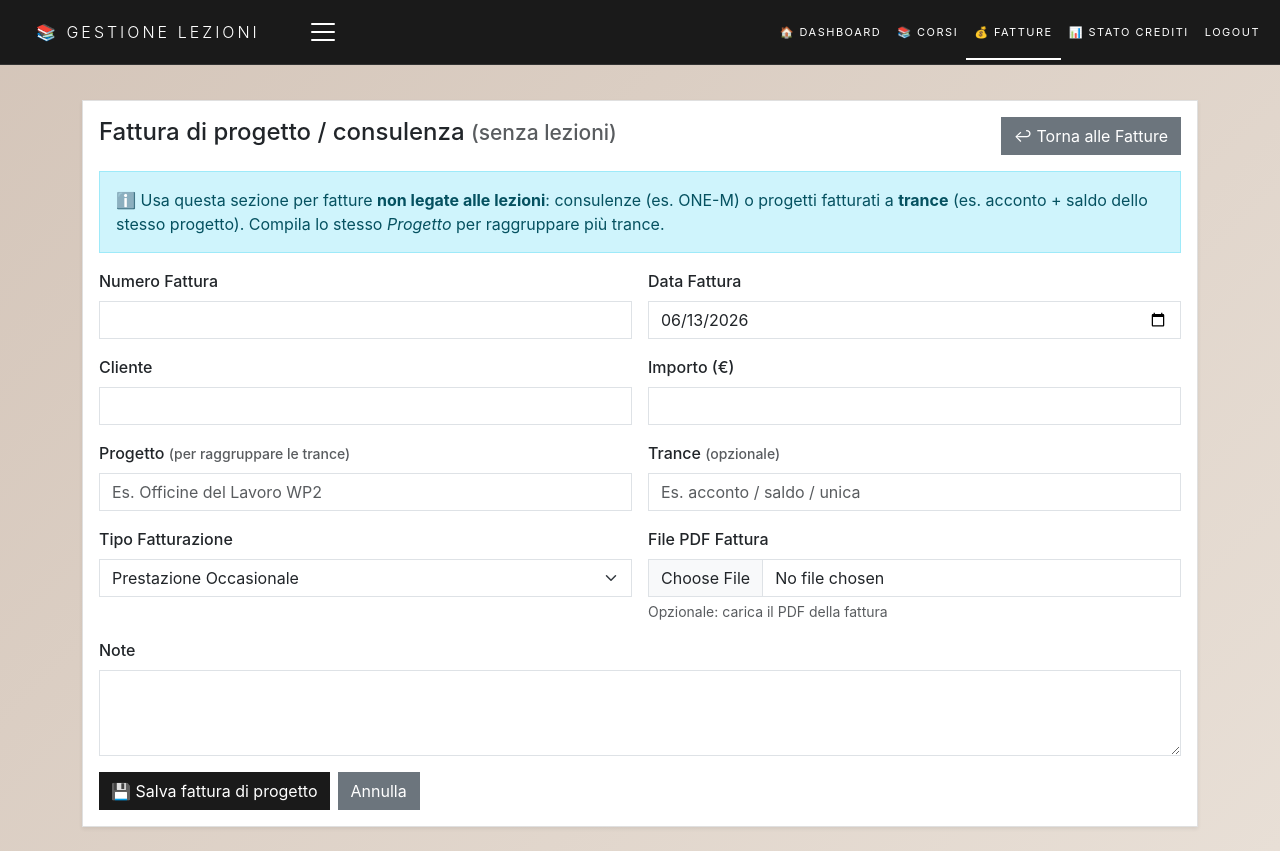
After one commit to Matluc88/gestione-lezioni, a Flask app: page /fatture/aggiungi_fattura_progetto in a window 1280 px wide. The commit adds this page. Run offline with Flask 3, Linux system fonts and the light colour scheme; a user stored in the database is signed in; data that the repository does not hold is empty; parts of the project's set-up code (start-up, migrations or seed data) failed here and were passed over; some libraries are stand-ins or nearby versions.

Commit message:
fatture: sezione "fattura di progetto/consulenza" senza lezioni
Aggiunge supporto a fatture non legate alle lezioni (consulenze come
ONE-M, o progetti a trance come Officine del Lavoro WP2 = acconto+saldo).

- migrazione idempotente colonne cliente/progetto/tranche su fatture
  (database_postgres.py + ensure_db.py + schema*.sql)
- nuova route fatture.aggiungi_fattura_progetto + template dedicato
- get_fatture() espone i nuovi campi; fatture.html mostra
  cliente/progetto/trance quando manca il corso + pulsante alla sezione

Co-Authored-By: Claude Opus 4.8 (1M context) <noreply@anthropic.com>

```diff
--- a/fatture.py
+++ b/fatture.py
@@ -111,7 +111,8 @@ def get_fatture():
 
     cursor.execute(f'''
         SELECT f.id_fattura, f.numero_fattura, f.id_corso, f.data_fattura, f.importo, f.tipo_fatturazione,
-               f.file_pdf, f.note, {group_concat_func}(l.data, ', ') AS lezioni_fatturate
+               f.file_pdf, f.note, f.cliente, f.progetto, f.tranche,
+               {group_concat_func}(l.data, ', ') AS lezioni_fatturate
         FROM fatture f
         LEFT JOIN fatture_lezioni fl ON f.id_fattura = fl.id_fattura
         LEFT JOIN lezioni l ON fl.id_lezione = l.id
@@ -460,6 +461,105 @@ def aggiungi_fattura():
 
     return render_template("aggiungi_fattura.html", corsi=corsi, lezioni=lezioni_non_fatturate,
                            clienti=clienti, now=get_local_now(), corso_preselezionato=corso_preselezionato)
+
+
+# ─── Route: Aggiungi fattura di progetto/consulenza (senza lezioni) ─────────────
+
+@fatture_bp.route("/aggiungi_fattura_progetto", methods=["GET", "POST"])
+@login_required
+def aggiungi_fattura_progetto():
+    """Aggiunge una fattura NON legata alle lezioni: consulenza singola o progetto a trance."""
+    # Clienti esistenti (per il datalist) + progetti già usati
+    clienti = []
+    progetti = []
+    try:
+        conn_read = get_db_connection()
+        cursor_read = conn_read.cursor()
+        cursor_read.execute("""
+            SELECT DISTINCT cliente FROM corsi WHERE cliente IS NOT NULL AND cliente != ''
+            UNION
+            SELECT DISTINCT cliente FROM fatture WHERE cliente IS NOT NULL AND cliente != ''
+            ORDER BY cliente
+        """)
+        clienti = [row[0] for row in cursor_read.fetchall()]
+        cursor_read.execute("""
+            SELECT DISTINCT progetto FROM fatture
+            WHERE progetto IS NOT NULL AND progetto != ''
+            ORDER BY progetto
+        """)
+        progetti = [row[0] for row in cursor_read.fetchall()]
+        conn_read.close()
+    except Exception as e:
+        flash(f"❌ Errore durante il caricamento dei dati: {str(e)}", "danger")
+
+    if request.method == "POST":
+        conn_write = None
+        try:
+            conn_write = get_db_connection()
+            cursor_write = conn_write.cursor()
+            placeholder = get_placeholder()
+
+            numero_fattura = sanitize_input(request.form.get("numero_fattura"))
+            data_fattura = request.form.get("data_fattura")
+            importo = float(request.form.get("importo"))
+            cliente = sanitize_input(request.form.get("cliente", ""))
+            progetto = sanitize_input(request.form.get("progetto", ""))
+            tranche = sanitize_input(request.form.get("tranche", ""))
+            tipo_fatturazione = sanitize_input(request.form.get("tipo_fatturazione", "totale"))
+            if tipo_fatturazione not in ['parziale', 'totale']:
+                tipo_fatturazione = 'totale'
+            note = sanitize_input(request.form.get("note", ""))
+
+            if not numero_fattura or not data_fattura or not cliente:
+                flash("❌ Numero fattura, data e cliente sono obbligatori.", "danger")
+                return render_template("aggiungi_fattura_progetto.html",
+                                       clienti=clienti, progetti=progetti, now=get_local_now())
+
+            # Controllo duplicato numero per anno (la numerazione si azzera ogni anno)
+            anno_fattura = datetime.strptime(data_fattura, "%Y-%m-%d").year
+            cursor_write.execute(
+                f"SELECT data_fattura FROM fatture WHERE numero_fattura = {placeholder}",
+                (numero_fattura,))
+            for fattura_esistente in cursor_write.fetchall():
+                anno_esistente = datetime.strptime(fattura_esistente['data_fattura'], "%Y-%m-%d").year
+                if anno_esistente == anno_fattura:
+                    flash(f"❌ Esiste già una fattura con il numero '{numero_fattura}' per l'anno {anno_fattura}.", "danger")
+                    return render_template("aggiungi_fattura_progetto.html",
+                                           clienti=clienti, progetti=progetti, now=get_local_now())
+
+            # File PDF opzionale
+            file_pdf = ""
+            if 'file_pdf' in request.files:
+                file = request.files['file_pdf']
+                if file and file.filename and allowed_file(file.filename):
+                    filename = secure_filename(file.filename)
+                    timestamp = format_datetime_for_db().replace('-', '').replace(' ', '').replace(':', '')
+                    filename = f"{timestamp}_{filename}"
+                    file.save(os.path.join(UPLOAD_FOLDER, filename))
+                    file_pdf = filename
+
+            cursor_write.execute(f"""
+                INSERT INTO fatture (numero_fattura, id_corso, data_fattura, importo, tipo_fatturazione,
+                                     note, file_pdf, cliente, progetto, tranche)
+                VALUES ({placeholder}, NULL, {placeholder}, {placeholder}, {placeholder},
+                        {placeholder}, {placeholder}, {placeholder}, {placeholder}, {placeholder})
+            """, (str(numero_fattura), data_fattura, importo, str(tipo_fatturazione),
+                  note, file_pdf, cliente, progetto or None, tranche or None))
+
+            conn_write.commit()
+            flash("✅ Fattura di progetto aggiunta con successo!", "success")
+            return redirect(url_for("fatture.index"))
+
+        except Exception as e:
+            if conn_write:
+                conn_write.rollback()
+            flash(f"❌ Errore durante l'aggiunta della fattura: {str(e)}", "danger")
+        finally:
+            if conn_write:
+                conn_write.close()
+
+    return render_template("aggiungi_fattura_progetto.html",
+                           clienti=clienti, progetti=progetti, now=get_local_now())
 
 
 # ─── Route: Modifica fattura ───────────────────────────────────────────────────
--- a/schema.sql
+++ b/schema.sql
@@ -36,7 +36,10 @@ CREATE TABLE fatture (
     importo REAL NOT NULL,
     tipo_fatturazione TEXT CHECK(tipo_fatturazione IN ('parziale', 'totale')) NOT NULL,
     file_pdf TEXT NOT NULL,
-    note TEXT
+    note TEXT,
+    cliente TEXT,
+    progetto TEXT,
+    tranche TEXT
 );
 CREATE TABLE fatture_lezioni (
     id_fattura INTEGER,
--- a/schema_postgres.sql
+++ b/schema_postgres.sql
@@ -39,7 +39,10 @@ CREATE TABLE IF NOT EXISTS fatture (
     importo REAL NOT NULL,
     tipo_fatturazione TEXT NOT NULL CHECK(tipo_fatturazione IN ('parziale', 'totale')),
     file_pdf TEXT NOT NULL,
-    note TEXT
+    note TEXT,
+    cliente TEXT,
+    progetto TEXT,
+    tranche TEXT
 );
 
 CREATE TABLE IF NOT EXISTS fatture_lezioni (
--- /dev/null
+++ b/templates/aggiungi_fattura_progetto.html
@@ -0,0 +1,133 @@
+<!DOCTYPE html>
+<html lang="it">
+<head>
+  <meta charset="UTF-8">
+  <meta name="viewport" content="width=device-width, initial-scale=1">
+  <title>Aggiungi Fattura di Progetto - Gestione Lezioni</title>
+  <link href="https://cdn.jsdelivr.net/npm/bootstrap@5.3.0/dist/css/bootstrap.min.css" rel="stylesheet">
+  <style>
+    body {
+      background: linear-gradient(135deg, #d4c5b9 0%, #e8dfd6 100%);
+      padding-top: 76px;
+      font-family: -apple-system, BlinkMacSystemFont, 'Segoe UI', Roboto, 'Helvetica Neue', Arial, sans-serif;
+    }
+    .card { border-radius: 0; box-shadow: none; border: 1px solid #e0e0e0; }
+    .btn { border-radius: 0; }
+    .form-control, .form-select { border-radius: 0; }
+    .alert { border-radius: 0; }
+    .form-label { font-weight: 500; }
+    .btn-custom { background-color: #1a1a1a; color: white; border: none; border-radius: 0; }
+    .btn-custom:hover { background-color: #a67c52; color: white; }
+    @media (max-width: 768px) {
+      .btn { min-height: 44px; margin-bottom: 0.5rem; padding: 12px 16px; font-size: 0.9rem; }
+      .container { padding: 0 15px; }
+      h4, h5 { font-size: 1.3rem; margin-bottom: 1rem; }
+      .form-control, .form-select { min-height: 44px; font-size: 1rem; }
+    }
+    @media (max-width: 393px) {
+      .btn { min-height: 48px; font-size: 0.85rem; padding: 14px 16px; }
+      .container { padding: 0 8px; }
+      .form-control, .form-select { min-height: 48px; font-size: 16px; }
+    }
+  </style>
+</head>
+<body>
+  {% include 'components/navbar_unified.html' %}
+
+  <div class="container my-4">
+    <div class="card shadow-sm">
+      <div class="card-body">
+        <div class="d-flex justify-content-between align-items-center mb-3">
+          <h4>Fattura di progetto / consulenza <small class="text-muted">(senza lezioni)</small></h4>
+          <a href="{{ url_for('fatture.index') }}" class="btn btn-secondary">↩ Torna alle Fatture</a>
+        </div>
+
+        <div class="alert alert-info" role="alert">
+          ℹ️ Usa questa sezione per fatture <strong>non legate alle lezioni</strong>: consulenze (es. ONE-M)
+          o progetti fatturati a <strong>trance</strong> (es. acconto + saldo dello stesso progetto).
+          Compila lo stesso <em>Progetto</em> per raggruppare più trance.
+        </div>
+
+        {% with messages = get_flashed_messages(with_categories=true) %}
+          {% if messages %}
+            {% for category, msg in messages %}
+              <div class="alert alert-{{ category }} alert-dismissible fade show" role="alert">
+                {{ msg }}
+                <button type="button" class="btn-close" data-bs-dismiss="alert" aria-label="Close"></button>
+              </div>
+            {% endfor %}
+          {% endif %}
+        {% endwith %}
+
+        <form method="POST" enctype="multipart/form-data" class="row g-3">
+          <input type="hidden" name="csrf_token" value="{{ csrf_token() }}">
+
+          <div class="col-md-6">
+            <label for="numero_fattura" class="form-label">Numero Fattura</label>
+            <input type="text" class="form-control" id="numero_fattura" name="numero_fattura" required>
+          </div>
+
+          <div class="col-md-6">
+            <label for="data_fattura" class="form-label">Data Fattura</label>
+            <input type="date" class="form-control" id="data_fattura" name="data_fattura" required value="{{ now.strftime('%Y-%m-%d') }}">
+          </div>
+
+          <div class="col-md-6">
+            <label for="cliente" class="form-label">Cliente</label>
+            <input type="text" class="form-control" id="cliente" name="cliente" list="lista-clienti" required>
+            <datalist id="lista-clienti">
+              {% for c in clienti %}<option value="{{ c }}">{% endfor %}
+            </datalist>
+          </div>
+
+          <div class="col-md-6">
+            <label for="importo" class="form-label">Importo (€)</label>
+            <input type="number" step="0.01" class="form-control" id="importo" name="importo" required>
+          </div>
+
+          <div class="col-md-6">
+            <label for="progetto" class="form-label">Progetto <small class="text-muted">(per raggruppare le trance)</small></label>
+            <input type="text" class="form-control" id="progetto" name="progetto" list="lista-progetti"
+                   placeholder="Es. Officine del Lavoro WP2">
+            <datalist id="lista-progetti">
+              {% for p in progetti %}<option value="{{ p }}">{% endfor %}
+            </datalist>
+          </div>
+
+          <div class="col-md-6">
+            <label for="tranche" class="form-label">Trance <small class="text-muted">(opzionale)</small></label>
+            <input type="text" class="form-control" id="tranche" name="tranche"
+                   placeholder="Es. acconto / saldo / unica">
+          </div>
+
+          <div class="col-md-6">
+            <label for="tipo_fatturazione" class="form-label">Tipo Fatturazione</label>
+            <select class="form-select" id="tipo_fatturazione" name="tipo_fatturazione" required>
+              <option value="totale">Prestazione Occasionale</option>
+              <option value="parziale">Partita IVA</option>
+            </select>
+          </div>
+
+          <div class="col-md-6">
+            <label for="file_pdf" class="form-label">File PDF Fattura</label>
+            <input type="file" class="form-control" id="file_pdf" name="file_pdf" accept=".pdf">
+            <div class="form-text">Opzionale: carica il PDF della fattura</div>
+          </div>
+
+          <div class="col-12">
+            <label for="note" class="form-label">Note</label>
+            <textarea class="form-control" id="note" name="note" rows="3"></textarea>
+          </div>
+
+          <div class="col-12 d-flex gap-2">
+            <button type="submit" class="btn btn-custom">💾 Salva fattura di progetto</button>
+            <a href="{{ url_for('fatture.index') }}" class="btn btn-secondary">Annulla</a>
+          </div>
+        </form>
+      </div>
+    </div>
+  </div>
+
+  <script src="https://cdn.jsdelivr.net/npm/bootstrap@5.3.0/dist/js/bootstrap.bundle.min.js"></script>
+</body>
+</html>
```
Also changed, not shown: database_postgres.py (+13 -0 lines), ensure_db.py (+11 -0 lines), templates/fatture.html (+16 -0 lines).
